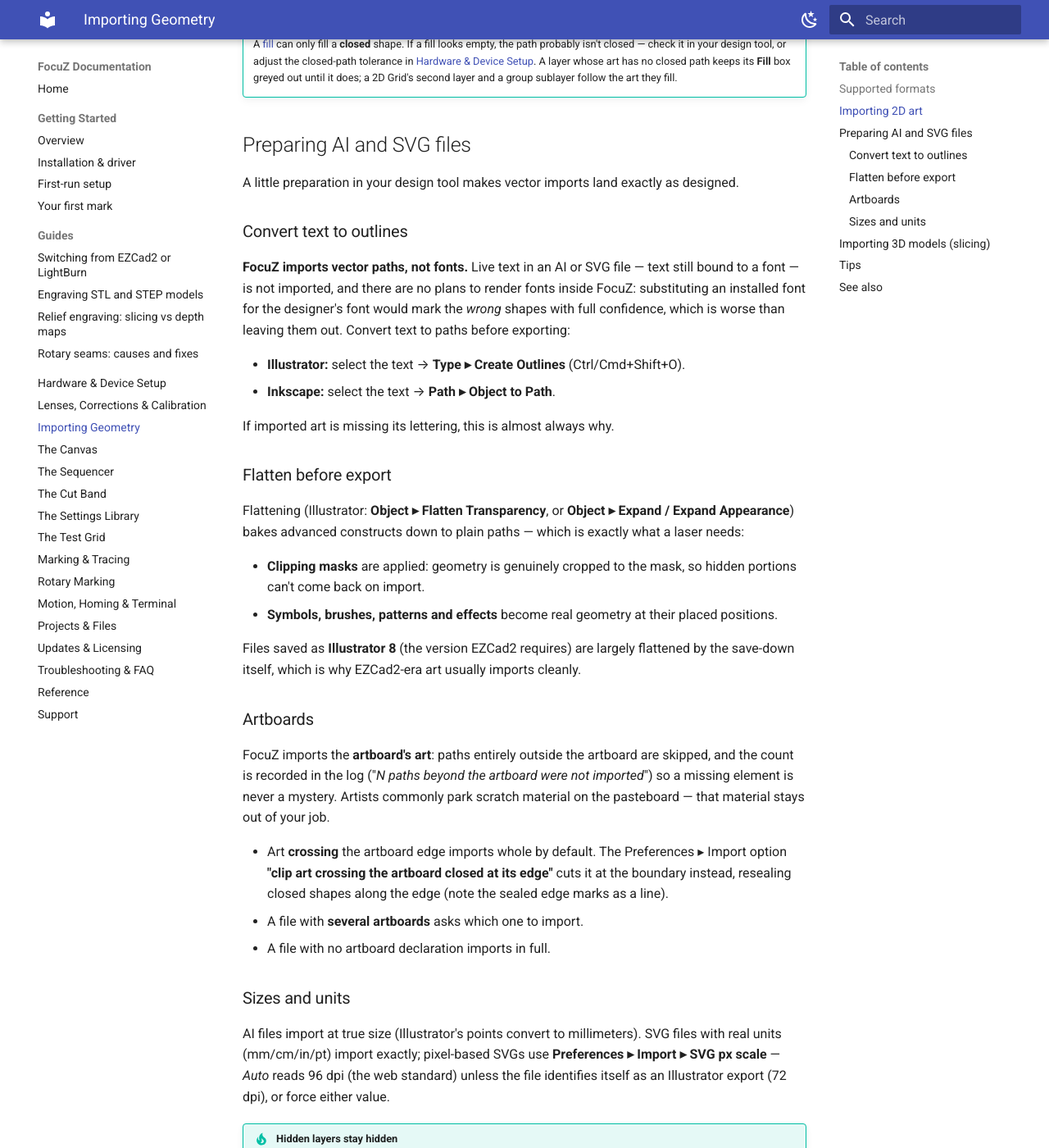
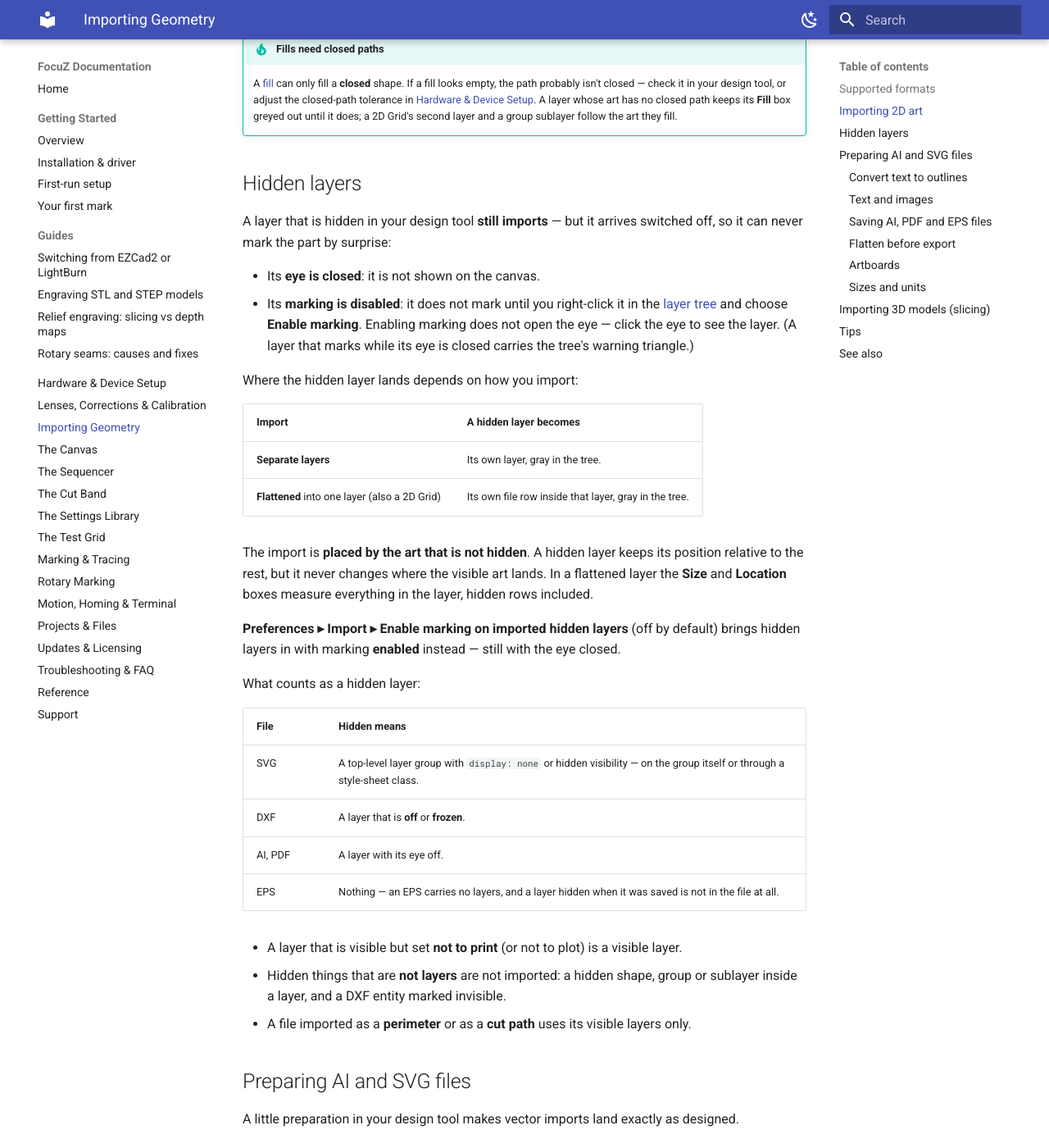
Before and after one commit to Lokahi-Shop/focuz-docs, an MkDocs documentation site: the page built from docs/importing.md, in a window 1280 px wide and 1400 px high, scrolled down 1138 px. Shown: the whole window at 82% size. Built offline with MkDocs 1.6.1 and Material for MkDocs 9.7.7, drawn with Linux system fonts in a browser that asks for light colours; some of the changed text lies outside the part shown.

Commit message:
Importing: hidden layers, AI / PDF / EPS saves, text and image notice
- Hidden layers now import, switched off (eye closed, marking disabled);
  new Preferences option to bring them in with marking enabled.
- AI and PDF files import with their layers; notes on save options
  (PDF-compatible, compression, colour profile), Illustrator 8 and EPS.
- Text and placed images are called out at import.
- Artboard rule applies to AI / PDF files; formats table lists EPS and PDF.

Co-Authored-By: Claude Fable 5.1 <noreply@anthropic.com>

```diff
--- a/docs/importing.md
+++ b/docs/importing.md
@@ -6,10 +6,12 @@ FocuZ imports both 2D art and full 3D models. 3D models are sliced into layers f
 
 | Kind | Formats | Notes |
 |---|---|---|
-| 2D vector | **SVG, DXF, AI** | Lines/curves to mark or fill. |
+| 2D vector | **SVG, DXF, AI, EPS, PDF** | Lines/curves to mark or fill. |
 | 3D solid | **STEP / STP** | True solids (via the built-in 3D engine). Imports at the model's exact size; curves come in to within 0.01 mm. |
 | 3D mesh | **STL, OBJ, 3MF** | Triangle meshes. |
-| Images | common raster formats | For reference/placement. |
+
+Text and placed images inside a 2D file are not imported — see
+[Text and images](#text-and-images).
 
 A layer takes the files that match its action: 2D actions import 2D art, 3D actions (3D Slice, 3D Cut, 3D Shadow)
 import 3D models. Picking the other kind (for example with **All Files** in the file dialog) shows a message and
@@ -25,6 +27,8 @@ Add a **2D Import** action (or drag a file onto the canvas) and choose your file
   Pick **which layers** come in: all are selected at first; click picks one, `Ctrl`+click toggles,
   `Shift`+click picks a range, `Ctrl+A` picks all. Picked **separate** layers still land where they sit in the
   whole file — as if every layer came in and you deleted the rest.
+  A layer that is hidden in the file is listed as ***Name* (hidden)** — it imports with the rest, switched off
+  (see [Hidden layers](#hidden-layers)). Art that sits in none of the file's layers is listed as **(no layer)**.
 - **Registration point** — choose the reference point used to position the art (a 9-point grid for 2D).
 - **Position / Size / Rotation** — place and scale the art on the [canvas](canvas.md); link or unlink X/Y
   scaling.
@@ -35,6 +39,44 @@ Add a **2D Import** action (or drag a file onto the canvas) and choose your file
     probably isn't closed — check it in your design tool, or adjust the closed-path tolerance in
     [Hardware & Device Setup](hardware-setup.md). A layer whose art has no closed path keeps its **Fill**
     box greyed out until it does; a 2D Grid's second layer and a group sublayer follow the art they fill.
+
+## Hidden layers
+
+A layer that is hidden in your design tool **still imports** — but it arrives switched off, so it can never
+mark the part by surprise:
+
+- Its **eye is closed**: it is not shown on the canvas.
+- Its **marking is disabled**: it does not mark until you right-click it in the
+  [layer tree](canvas.md#the-layer-tree) and choose **Enable marking**. Enabling marking does not open the eye —
+  click the eye to see the layer. (A layer that marks while its eye is closed carries the tree's warning triangle.)
+
+Where the hidden layer lands depends on how you import:
+
+| Import | A hidden layer becomes |
+|---|---|
+| **Separate layers** | Its own layer, gray in the tree. |
+| **Flattened** into one layer (also a 2D Grid) | Its own file row inside that layer, gray in the tree. |
+
+The import is **placed by the art that is not hidden**. A hidden layer keeps its position relative to the rest,
+but it never changes where the visible art lands. In a flattened layer the **Size** and **Location** boxes
+measure everything in the layer, hidden rows included.
+
+**Preferences ▸ Import ▸ Enable marking on imported hidden layers** (off by default) brings hidden layers in
+with marking **enabled** instead — still with the eye closed.
+
+What counts as a hidden layer:
+
+| File | Hidden means |
+|---|---|
+| SVG | A top-level layer group with `display: none` or hidden visibility — on the group itself or through a style-sheet class. |
+| DXF | A layer that is **off** or **frozen**. |
+| AI, PDF | A layer with its eye off. |
+| EPS | Nothing — an EPS carries no layers, and a layer hidden when it was saved is not in the file at all. |
+
+- A layer that is visible but set **not to print** (or not to plot) is a visible layer.
+- Hidden things that are **not layers** are not imported: a hidden shape, group or sublayer inside a layer, and a
+  DXF entity marked invisible.
+- A file imported as a **perimeter** or as a **cut path** uses its visible layers only.
 
 ## Preparing AI and SVG files
 
@@ -52,6 +94,23 @@ is worse than leaving them out. Convert text to paths before exporting:
 
 If imported art is missing its lettering, this is almost always why.
 
+### Text and images
+
+When a file holds text, FocuZ says so as it imports: **Continue** brings in the rest of the art, **Cancel**
+imports nothing so you can convert the text first. Placed images are called out the same way — images are not
+imported. If the file holds nothing else, the message says that too. The log records how many text objects and
+images were left out.
+
+### Saving AI, PDF and EPS files
+
+- **AI and PDF** — FocuZ reads the art from the file's page, with its layers. Save with **Create PDF Compatible
+  File** turned on (Illustrator's default): a file saved without it holds no readable art, and FocuZ tells you to
+  save it again. **Use Compression** and **Embed ICC Profiles** can be on or off.
+- **Illustrator 8** files import with their layers.
+- **EPS** files import as one flat set of art.
+- A shape that has both a fill and a stroke imports as **one** object.
+- A password-protected PDF cannot be read.
+
 ### Flatten before export
 
 Flattening (Illustrator: **Object ▸ Flatten Transparency**, or **Object ▸ Expand / Expand
@@ -67,8 +126,8 @@ save-down itself, which is why EZCad2-era art usually imports cleanly.
 
 ### Artboards
 
-FocuZ imports the **artboard's art**: paths entirely outside the artboard are skipped, and the
-count is recorded in the log ("*N paths beyond the artboard were not imported*") so a missing
+From an **AI or PDF** file FocuZ imports the **artboard's art**: paths entirely outside the artboard are
+skipped, and the count is recorded in the log ("*N paths beyond the artboard were not imported*") so a missing
 element is never a mystery. Artists commonly park scratch material on the pasteboard — that
 material stays out of your job.
 
@@ -76,7 +135,7 @@ material stays out of your job.
   **"clip art crossing the artboard closed at its edge"** cuts it at the boundary instead,
   resealing closed shapes along the edge (note the sealed edge marks as a line).
 - A file with **several artboards** asks which one to import.
-- A file with no artboard declaration imports in full.
+- **Illustrator 8** files and **EPS** files carry no artboard FocuZ can use — all of their art imports.
 
 ### Sizes and units
 
@@ -84,10 +143,6 @@ AI files import at true size (Illustrator's points convert to millimeters). SVG
 units (mm/cm/in/pt) import exactly; pixel-based SVGs use **Preferences ▸ Import ▸ SVG px
 scale** — *Auto* reads 96 dpi (the web standard) unless the file identifies itself as an
 Illustrator export (72 dpi), or force either value.
-
-!!! tip "Hidden layers stay hidden"
-    Layers or objects hidden in the file (`display: none` / hidden visibility in SVG) are not
-    imported — a layer you switched off in your design tool can't silently mark the part.
 
 ## Importing 3D models (slicing)
 
```
Also changed, not shown: docs/projects-files.md (+3 -0 lines).
